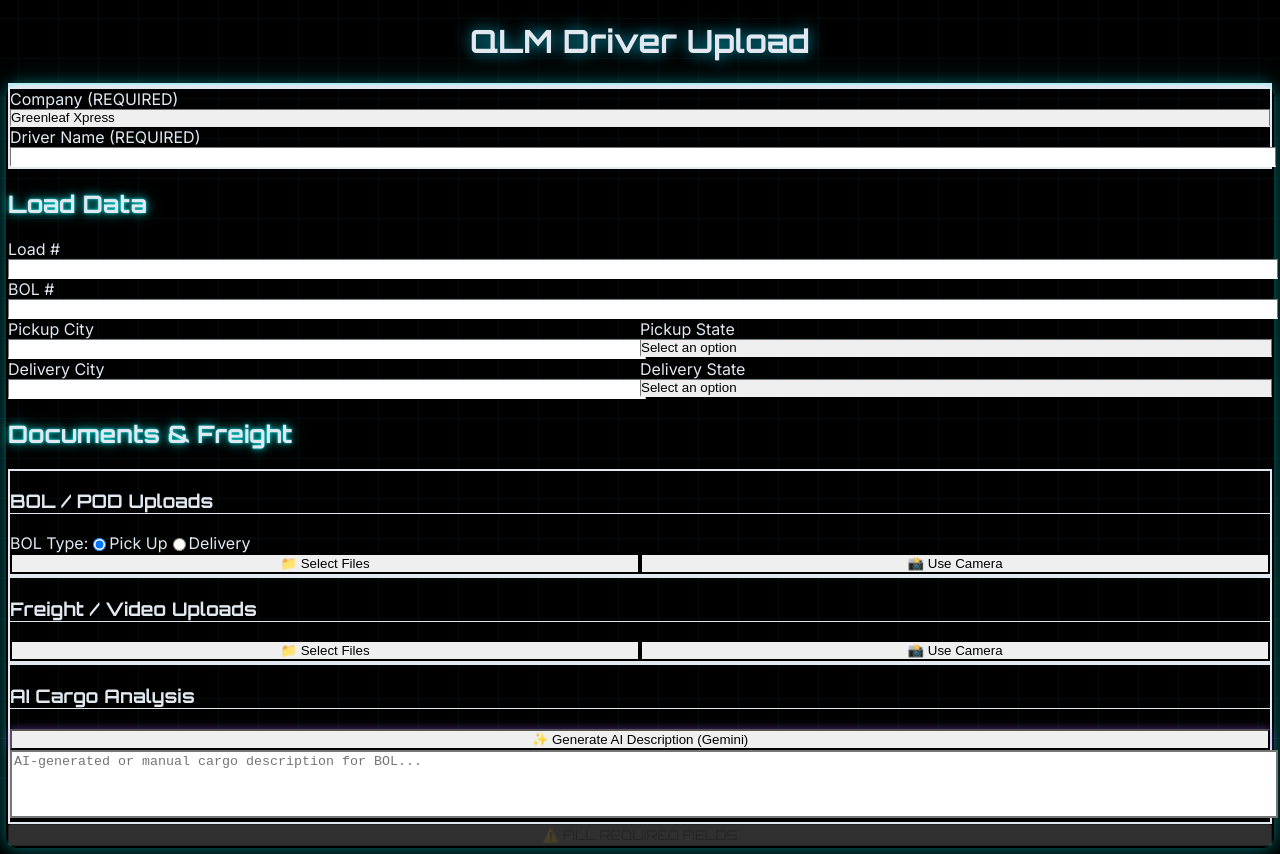
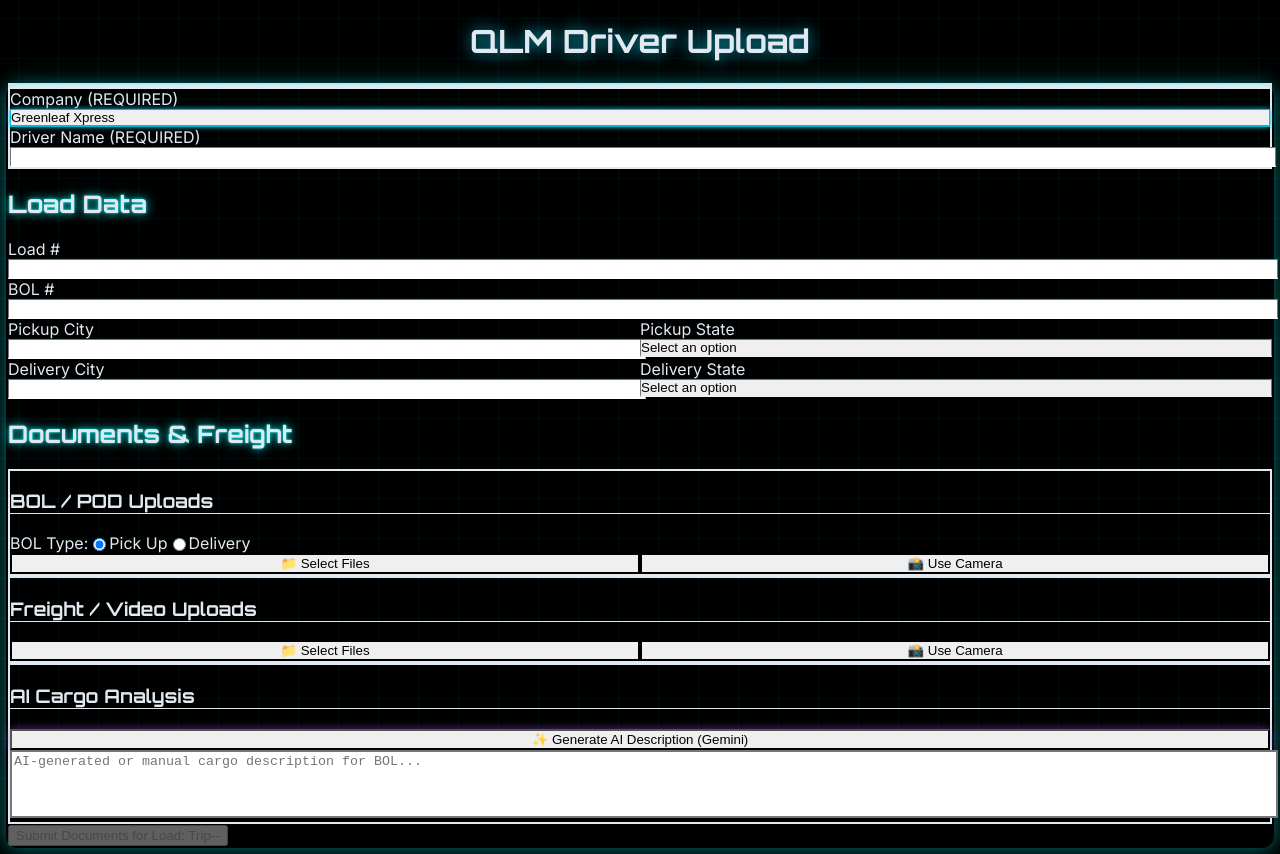
Before and after one commit to vtaylor84-vlt/document-uploader, a React (Vite) app: page / in a window 1280 px wide. Built offline with nearby package versions, Linux system fonts and the light colour scheme.

Commit message:
UI OVERHAUL: Implemented final aesthetic, color changes, and button text

```diff
--- a/components/Form.tsx
+++ b/components/Form.tsx
@@ -162,18 +162,13 @@ export const Form: React.FC = () => {
 
             {/* --- SUBMIT BUTTON --- */}
             <button
-                type="submit"
-                disabled={!isValid || status === 'submitting'}
-                className={`
-                    w-full py-4 rounded-xl text-white font-bold font-orbitron text-2xl tracking-wider
-                    transition-all duration-300 transform
-                    ${isPulsing ? 'animate-pulse-glow' : ''} // ADDED PULSE ANIMATION
-                    ${isValid ? 'bg-gradient-to-r from-[--color-primary] to-[--color-secondary] hover:scale-[1.01]' : 'bg-gray-700 opacity-50 cursor-not-allowed'}
-                `}
-                style={isValid ? { boxShadow: `var(--shadow-glow)` } : {}}
-            >
-                {status === 'submitting' ? 'INITIATING UPLOAD...' : isValid ? 'QUANTUM SUBMIT' : '⚠️ FILL REQUIRED FIELDS'}
-            </button>
+    type="submit"
+    disabled={!isValid || status === 'submitting'}
+    className={`...` /* (Classes unchanged) */}
+    style={isValid ? { boxShadow: `var(--shadow-glow)` } : {}}
+>
+    {status === 'submitting' ? 'INITIATING UPLOAD...' : 'Submit Documents for Load: ' + (form.loadNumber || 'Trip--')}
+</button>
 
             {/* Debug/Queue Status (Optional: Add a component here to show pending queue items) */}
         </form>
--- a/components/GeminiAISection.tsx
+++ b/components/GeminiAISection.tsx
@@ -1,7 +1,7 @@
 import React, { useState } from 'react';
-import { SelectedFile } from '../types';
-import { useToast } from './Toast';
-import { generateDescription } from '../services/geminiService';
+import { SelectedFile } from '../types.ts';
+import { useToast } from './Toast.tsx';
+import { generateDescription } from '../services/geminiService.ts';
 
 interface GeminiAISectionProps {
     freightFiles: SelectedFile[];
--- a/components/InputField.tsx
+++ b/components/InputField.tsx
@@ -11,11 +11,7 @@ interface InputFieldProps extends InputHTMLAttributes<HTMLInputElement> {
     };
 }
 
-// Custom Input Field with Cyberpunk aesthetic
 export const InputField: React.FC<InputFieldProps> = ({ label, id, value, theme, ...props }) => {
-    // Fallback theme colors (optional, but good for robustness)
-    const primaryColor = theme?.primary || 'cyan';
-    const secondaryColor = theme?.secondary || 'purple';
     const textColor = theme?.text || 'text-white';
 
     return (
@@ -25,7 +21,7 @@ export const InputField: React.FC<InputFieldProps> = ({ label, id, value, theme,
             </label>
             <div className={`relative group transition-all duration-300 ease-in-out focus-within:ring-1 focus-within:ring-transparent`}>
                 {/* Glowing border effect using pseudo-element */}
-                <div className={`absolute -inset-0.5 bg-gradient-to-r from-cyan-600 to-purple-600 rounded-lg blur opacity-0 group-focus-within:opacity-75 transition-opacity duration-300`}></div>
+                <div className={`absolute -inset-0.5 bg-gradient-to-r from-[--color-primary] to-[--color-secondary] rounded-lg blur opacity-0 group-focus-within:opacity-75 transition-opacity duration-300`}></div>
 
                 <input
                     id={id}
@@ -37,11 +33,6 @@ export const InputField: React.FC<InputFieldProps> = ({ label, id, value, theme,
                                 transition-all duration-300 ease-in-out
                                 border-b-2 border-b-transparent focus:border-b-4 focus:border-b-white/80
                                 `}
-                    style={{
-                        // Apply dynamic gradient based on theme variables for the glow
-                        '--tw-gradient-from': `var(--color-primary)`,
-                        '--tw-gradient-to': `var(--color-secondary)`,
-                    } as React.CSSProperties}
                 />
             </div>
         </div>
--- a/components/SelectField.tsx
+++ b/components/SelectField.tsx
@@ -11,7 +11,6 @@ interface SelectFieldProps extends SelectHTMLAttributes<HTMLSelectElement> {
     };
 }
 
-// Custom Select Field with Cyberpunk aesthetic
 export const SelectField: React.FC<SelectFieldProps> = ({ label, id, options, theme, ...props }) => {
     const textColor = theme?.text || 'text-white';
 
@@ -22,7 +21,7 @@ export const SelectField: React.FC<SelectFieldProps> = ({ label, id, options, th
             </label>
             <div className={`relative group transition-all duration-300 ease-in-out`}>
                 {/* Glowing border effect using pseudo-element */}
-                <div className={`absolute -inset-0.5 bg-gradient-to-r from-cyan-600 to-purple-600 rounded-lg blur opacity-0 group-focus-within:opacity-75 transition-opacity duration-300`}></div>
+                <div className={`absolute -inset-0.5 bg-gradient-to-r from-[--color-primary] to-[--color-secondary] rounded-lg blur opacity-0 group-focus-within:opacity-75 transition-opacity duration-300`}></div>
 
                 <select
                     id={id}
@@ -33,10 +32,6 @@ export const SelectField: React.FC<SelectFieldProps> = ({ label, id, options, th
                                 transition-all duration-300 ease-in-out
                                 border-b-2 border-b-transparent focus:border-b-4 focus:border-b-white/80
                             `}
-                    style={{
-                        '--tw-gradient-from': `var(--color-primary)`,
-                        '--tw-gradient-to': `var(--color-secondary)`,
-                    } as React.CSSProperties}
                 >
                     <option value="" disabled className="bg-gray-800 text-gray-500">Select an option</option>
                     {options.map(option => (
@@ -44,7 +39,6 @@ export const SelectField: React.FC<SelectFieldProps> = ({ label, id, options, th
                     ))}
                 </select>
                 <div className="pointer-events-none absolute inset-y-0 right-0 flex items-center px-2 text-gray-400">
-                    {/* Down arrow icon */}
                     <svg className="h-4 w-4 fill-current" viewBox="0 0 20 20"><path d="M5.293 7.293a1 1 0 011.414 0L10 10.586l3.293-3.293a1 1 0 111.414 1.414l-4 4a1 1 0 01-1.414 0l-4-4a1 1 0 010-1.414z"></path></svg>
                 </div>
             </div>
```
